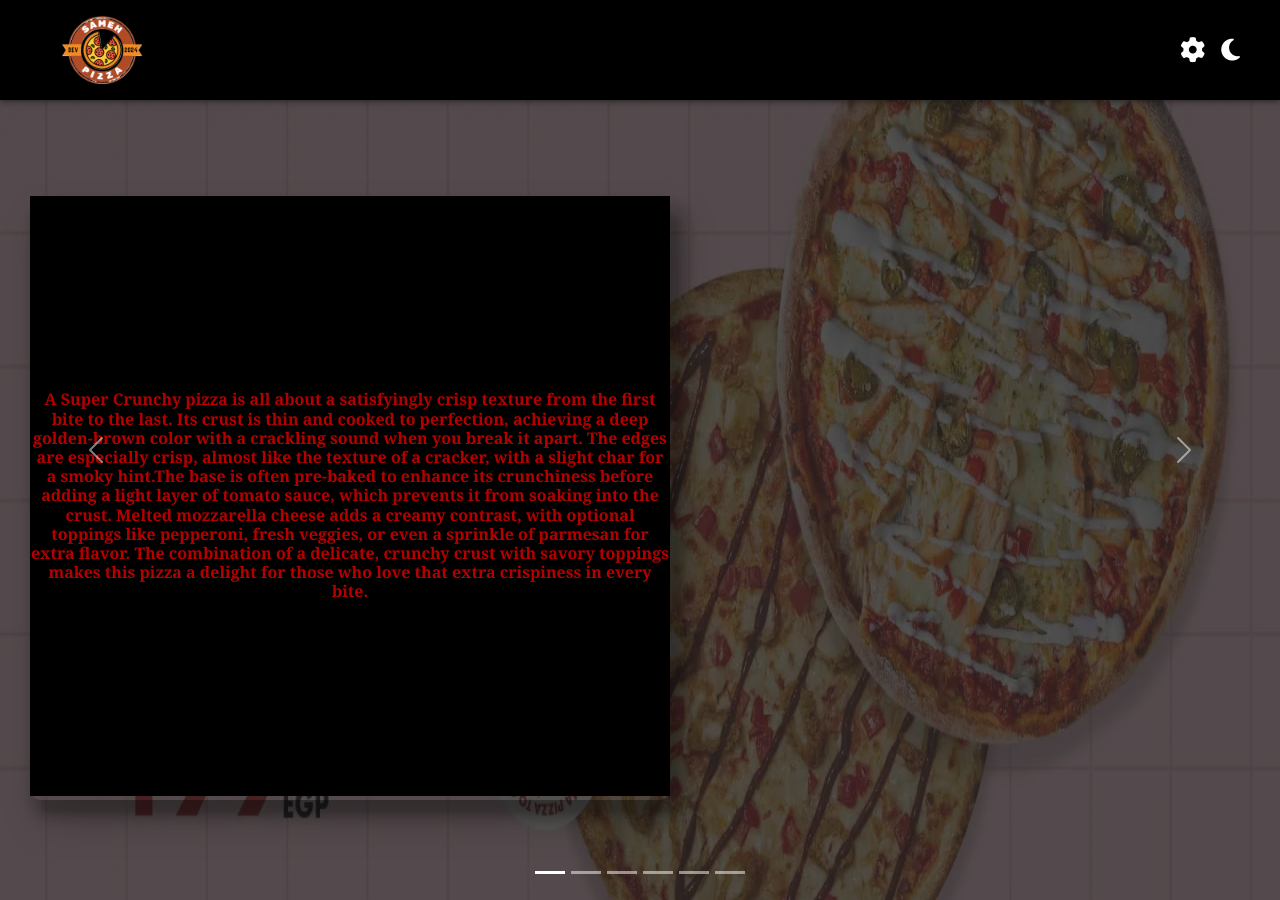
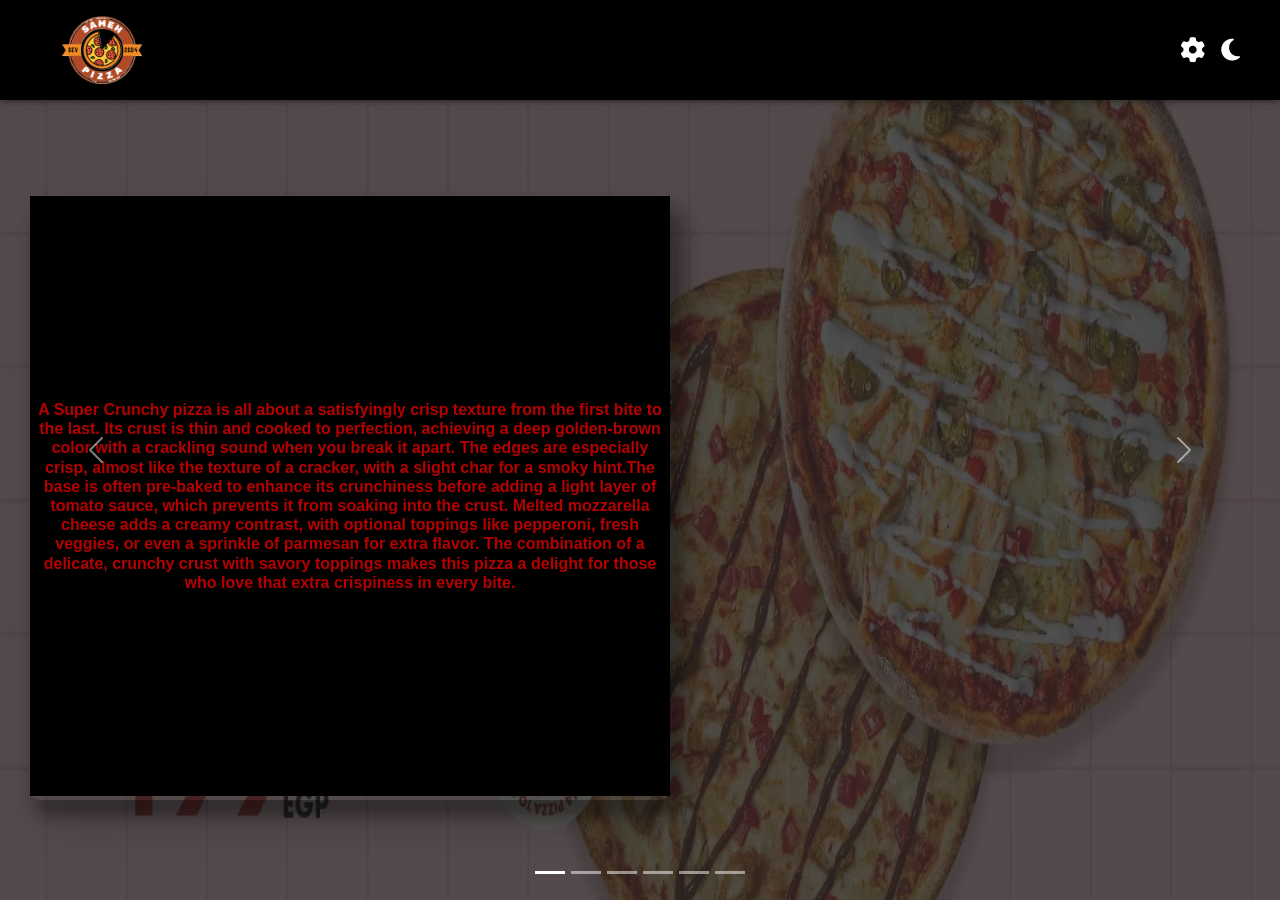
Before and after one commit to SamehElkhyat/pizza, a React (Create React App) app: page /Offers in a window 1280 px wide. Built offline with nearby package versions, Linux system fonts and the light colour scheme.

Commit message:
first commit

```diff
--- a/src/App.css
+++ b/src/App.css
@@ -1,6 +1,5 @@
 body {
   background-color: var(--secondry-color);
-  font-family: Georgia, 'Times New Roman', Times, serif;
   color: var(--primary-color) !important;
 
 }
@@ -392,7 +391,6 @@ h6 {
 /*---------/*/
 .h1Item span {
   position: relative;
-  font-family: fantasy !important;
   color: var(--fOURTY-color);
   text-align: center;
   font-size: 120px;
--- a/src/Components/About/About.css
+++ b/src/Components/About/About.css
@@ -1,7 +1,7 @@
 * {
   font-weight: 400;
-  font-style: normal;
   -webkit-font-smoothing: antialiased;
+  font-family: fantasy;
 }
 #AboutAllInfo{
   background-color: var(--secondry-color) !important;
--- a/src/Components/Offers/Offers.jsx
+++ b/src/Components/Offers/Offers.jsx
@@ -1,4 +1,4 @@
-import React, { useState, useRef } from 'react';
+import React, { useState } from 'react';
 import pizza1 from "../images/About Image/Double-Deal-Large.webp";
 import pizza2 from "../images/About Image/Double-Deal-Medium.webp";
 import pizza3 from "../images/About Image/Double-Deal-Small.webp";
```
